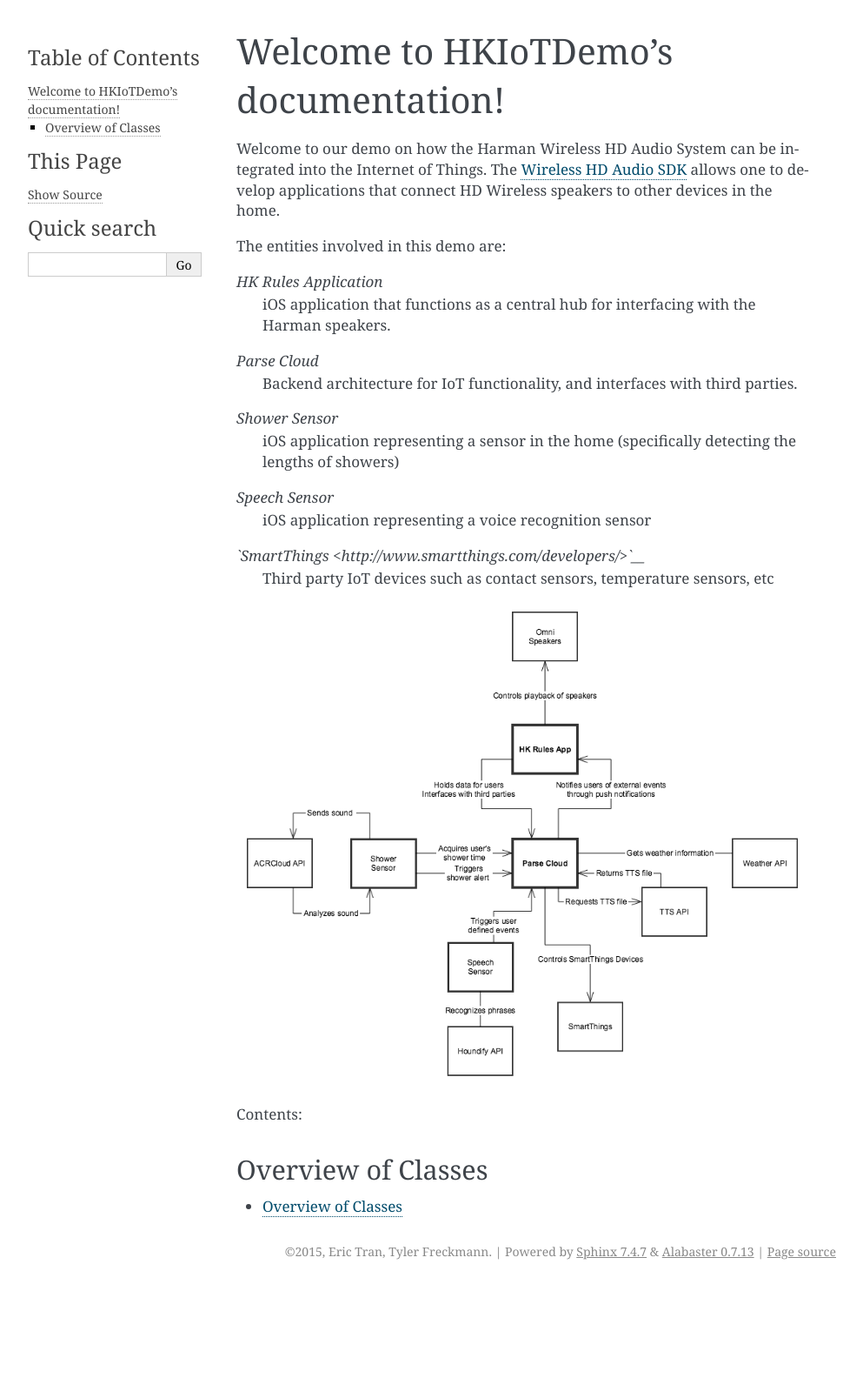
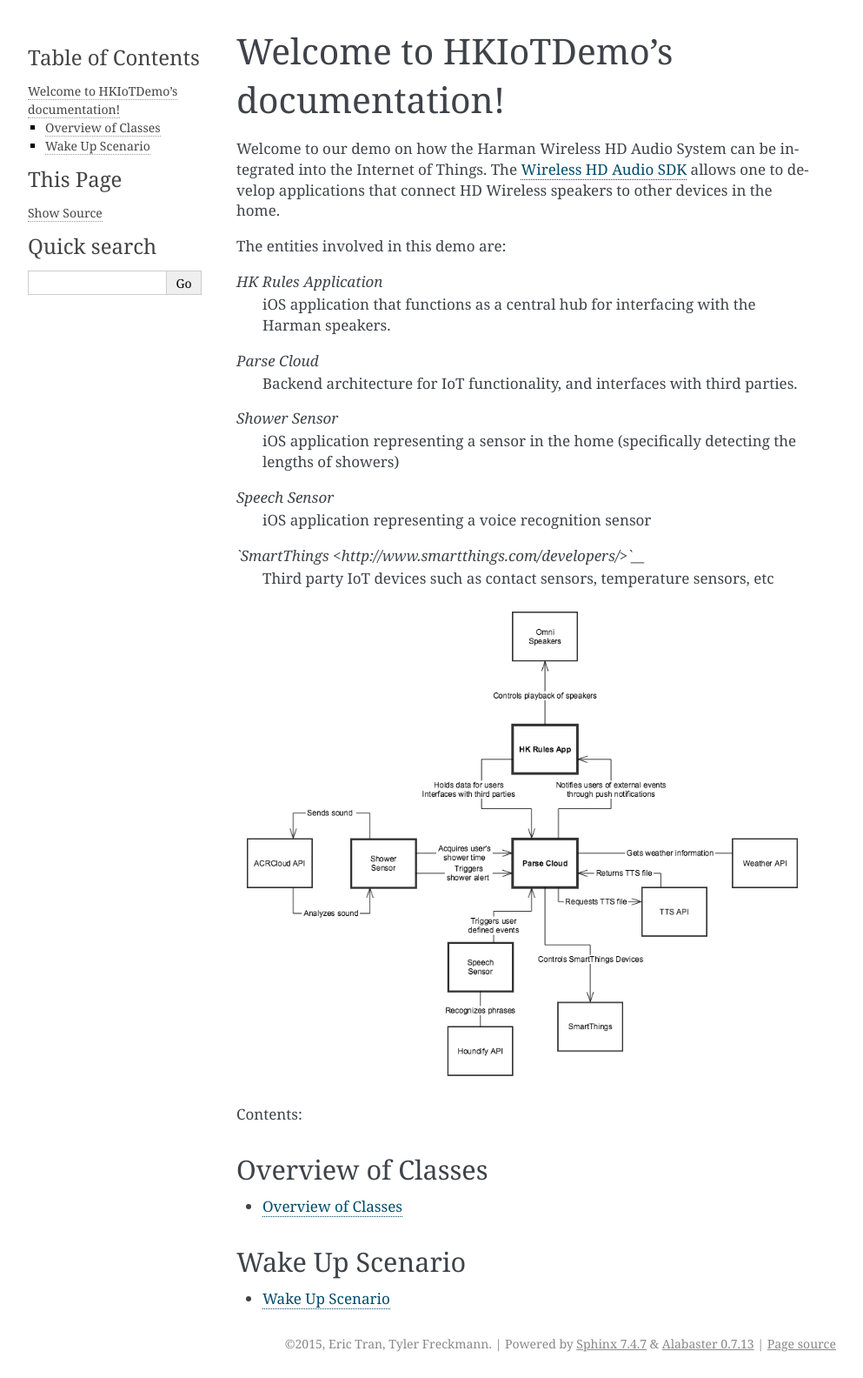
Before and after one commit to tylerfreckmann/HKIoTDemo, a Sphinx documentation site: the page built from docs/source/index.rst, in a window 1280 px wide. Shown: the whole page at 87% size, without its empty margins (148-1141 px from the left). Built offline with Sphinx 7.4.7, drawn with Linux system fonts in a browser that asks for light colours; before the commit the page ends 1478 px from its top, so only the background shows below that.

Commit message:
added wakesd pic 2

```diff
--- a/docs/source/index.rst
+++ b/docs/source/index.rst
@@ -27,3 +27,11 @@
    :maxdepth: 2
 
    modules
+
+Wake Up Scenario
+~~~~~~~~~~~~~~~~~
+
+.. toctree::
+   :maxdepth: 2
+
+   wakeup
```
